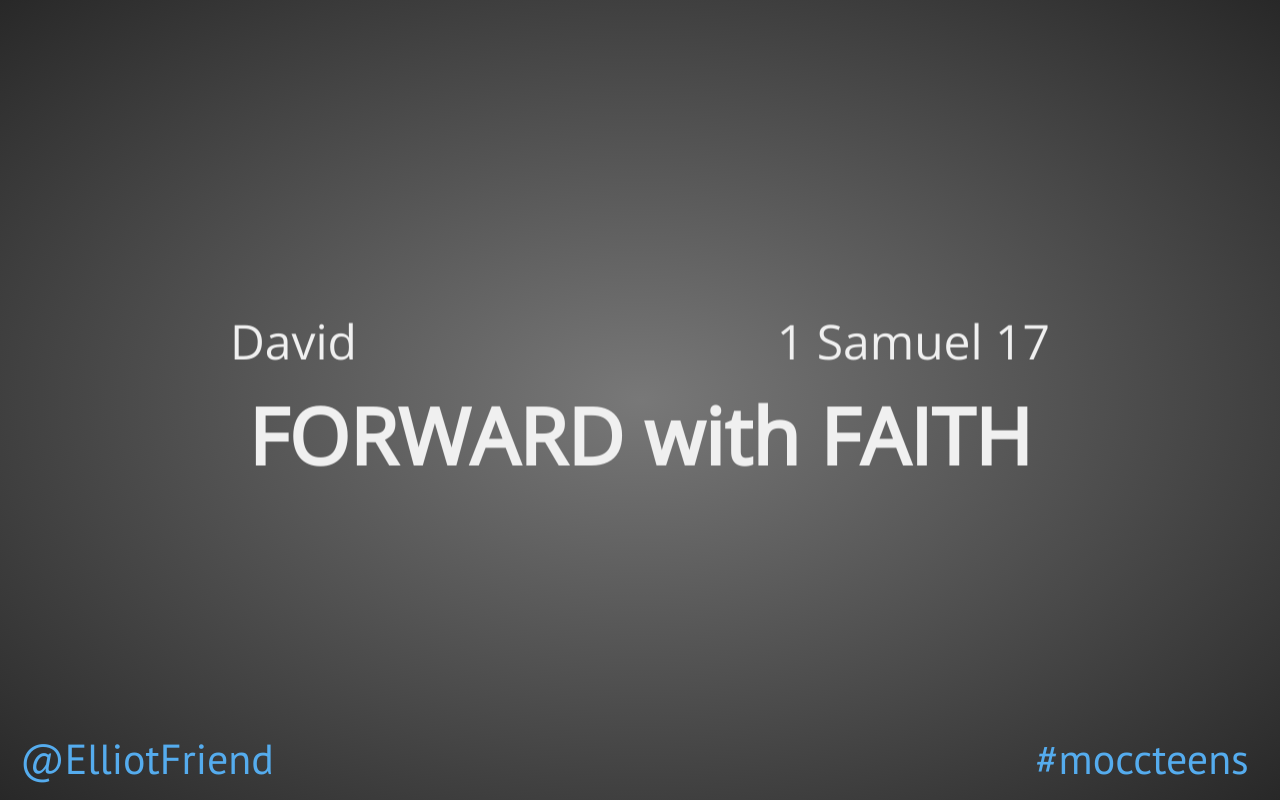
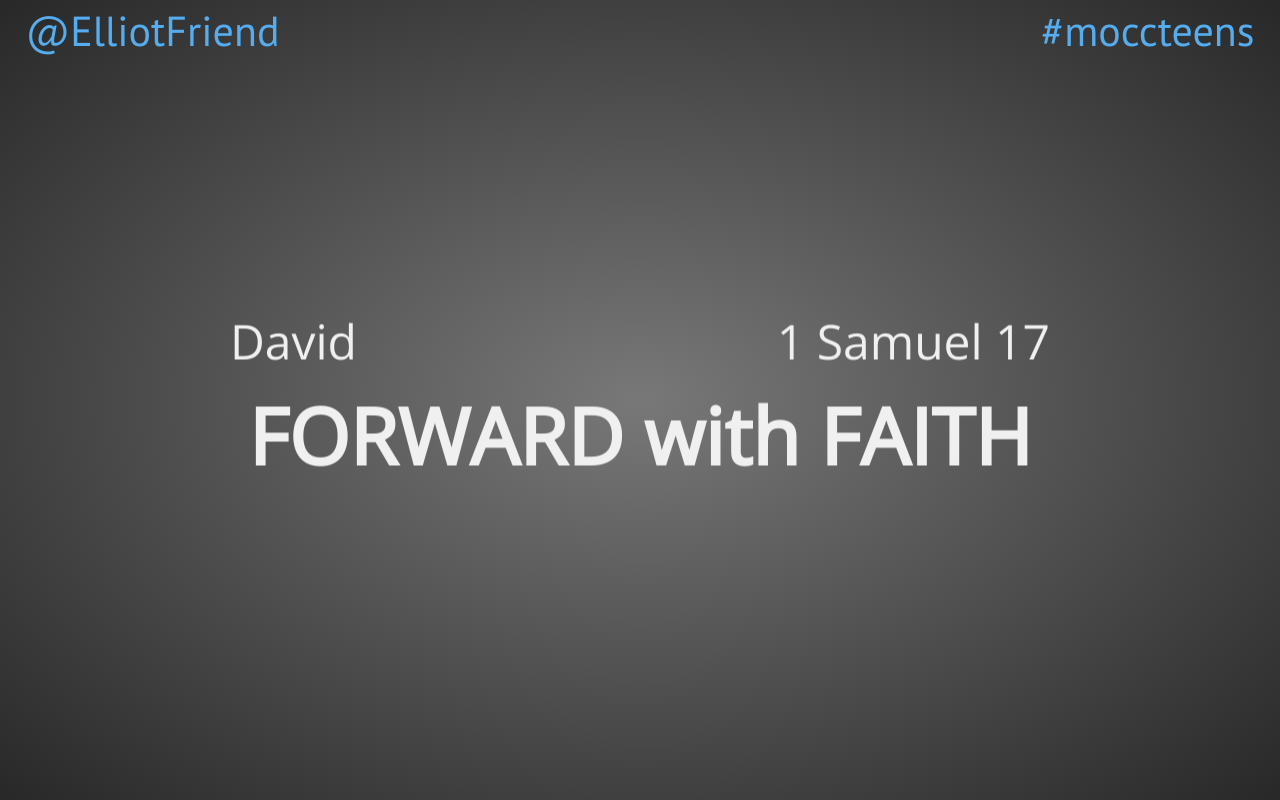
Before and after one commit to ElliotFriend/mocc-slides, a plain HTML site: page mocc/forward/with/faith.html in a window 1280 px wide. Shown: the top 800 px of the page. Drawn offline with nearby package versions, Linux system fonts and the light colour scheme; files whose address does not match are found by name.

Commit message:
Same here. Moving `@ElliotFriend #moccteens` to the top of the slides.
Signed-off-by: Elliot J. Voris <elliot@voris.me>

```diff
--- a/mocc/forward/with/faith.html
+++ b/mocc/forward/with/faith.html
@@ -87,7 +87,7 @@
             <div id="overview" class="step" data-x="-350" data-y="300" data-scale="4">
             </div>
         </div>
-        <div id="social" style="position: fixed; bottom: 10px; left: 10px; pointer-events: auto;">
+        <div id="social" style="position: top; bottom: 10px; left: 10px; pointer-events: auto;">
             <span class="pull-left">@ElliotFriend</span>
             <span class="pull-right">#moccteens</span>
         </div>
```
